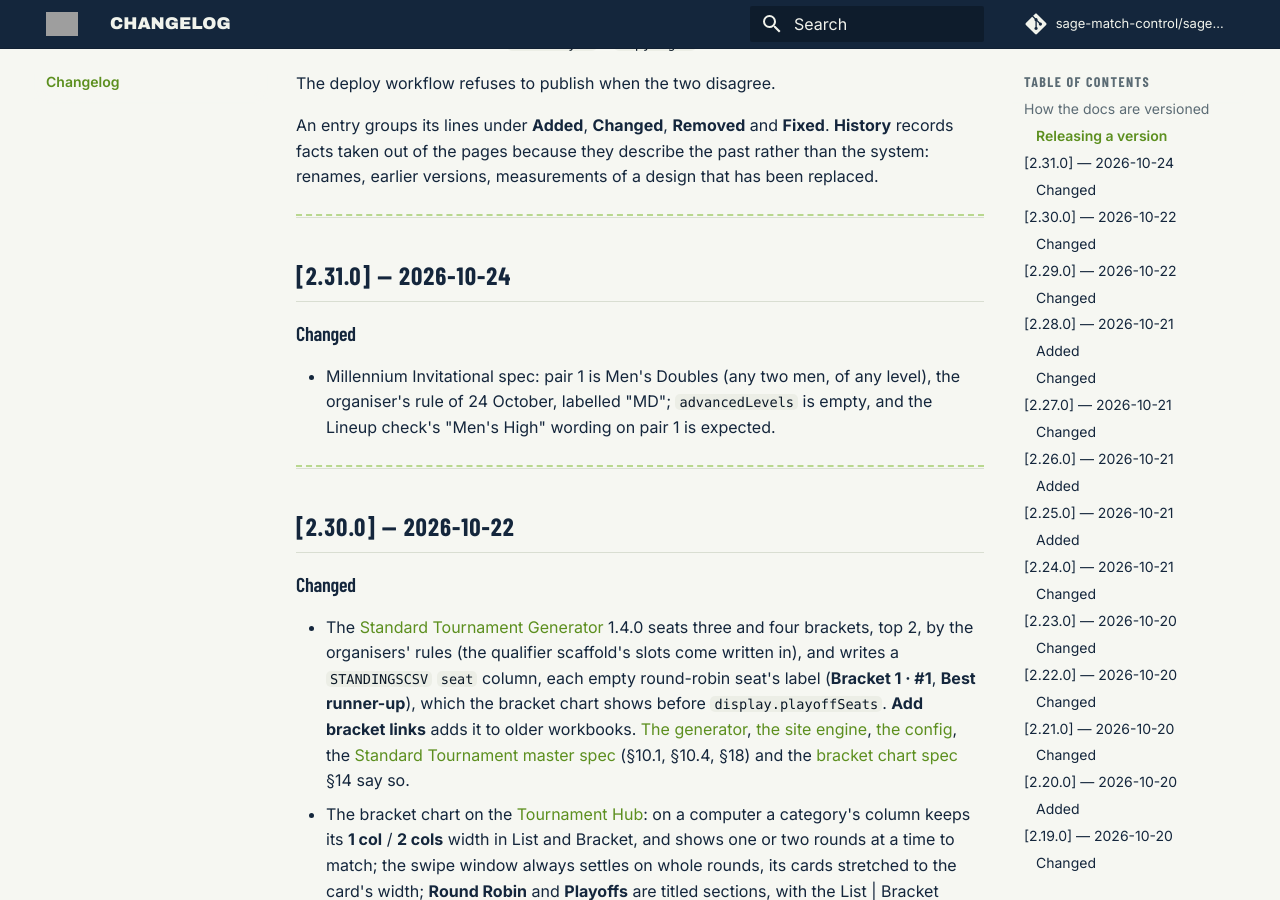
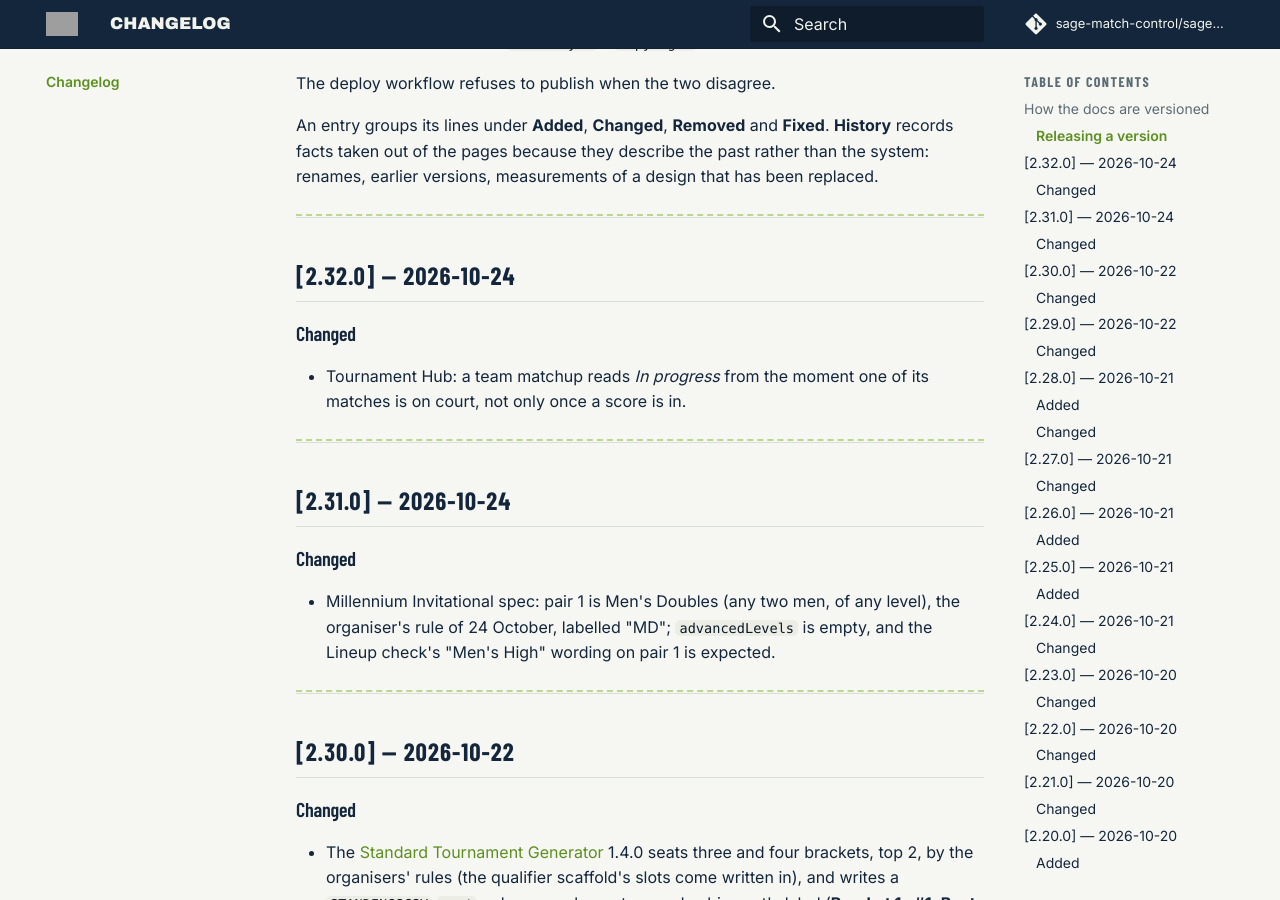
Before and after one commit to sage-match-control/sage-docs, an MkDocs documentation site: the page built from docs/changelog.md, in a window 1280 px wide and 900 px high, scrolled down 1027 px. Built offline with MkDocs 1.6.1 and Material for MkDocs 9.7.7, drawn with Linux system fonts in a browser that asks for light colours; comment, search, counter and statistics services are not loaded.

Commit message:
Docs 2.32.0: a team matchup reads In progress once a match is on court
Co-Authored-By: Claude Opus 5.5 <noreply@anthropic.com>

```diff
--- a/docs/changelog.md
+++ b/docs/changelog.md
@@ -34,6 +34,15 @@ An entry groups its lines under **Added**, **Changed**, **Removed** and **Fixed*
 **History** records facts taken out of the pages because they describe the past
 rather than the system: renames, earlier versions, measurements of a design that
 has been replaced.
+
+---
+
+## [2.32.0] — 2026-10-24
+
+### Changed
+
+- Tournament Hub: a team matchup reads *In progress* from the moment one of its matches is on court,
+  not only once a score is in.
 
 ---
 
--- a/mkdocs.yml
+++ b/mkdocs.yml
@@ -6,7 +6,7 @@ repo_name: sage-match-control/sage-docs
 edit_uri: edit/main/docs/
 # The docs version. Bump it with a new entry at the top of docs/changelog.md;
 # the deploy workflow checks the two agree.
-copyright: 'S.A.G.E. Documentation <a href="https://sage-match-control.github.io/sage-docs/changelog/">v2.31.0</a>'
+copyright: 'S.A.G.E. Documentation <a href="https://sage-match-control.github.io/sage-docs/changelog/">v2.32.0</a>'
 
 docs_dir: docs
 
```
Also changed, not shown: docs/features/tournament-hub.md (+2 -1 lines).
